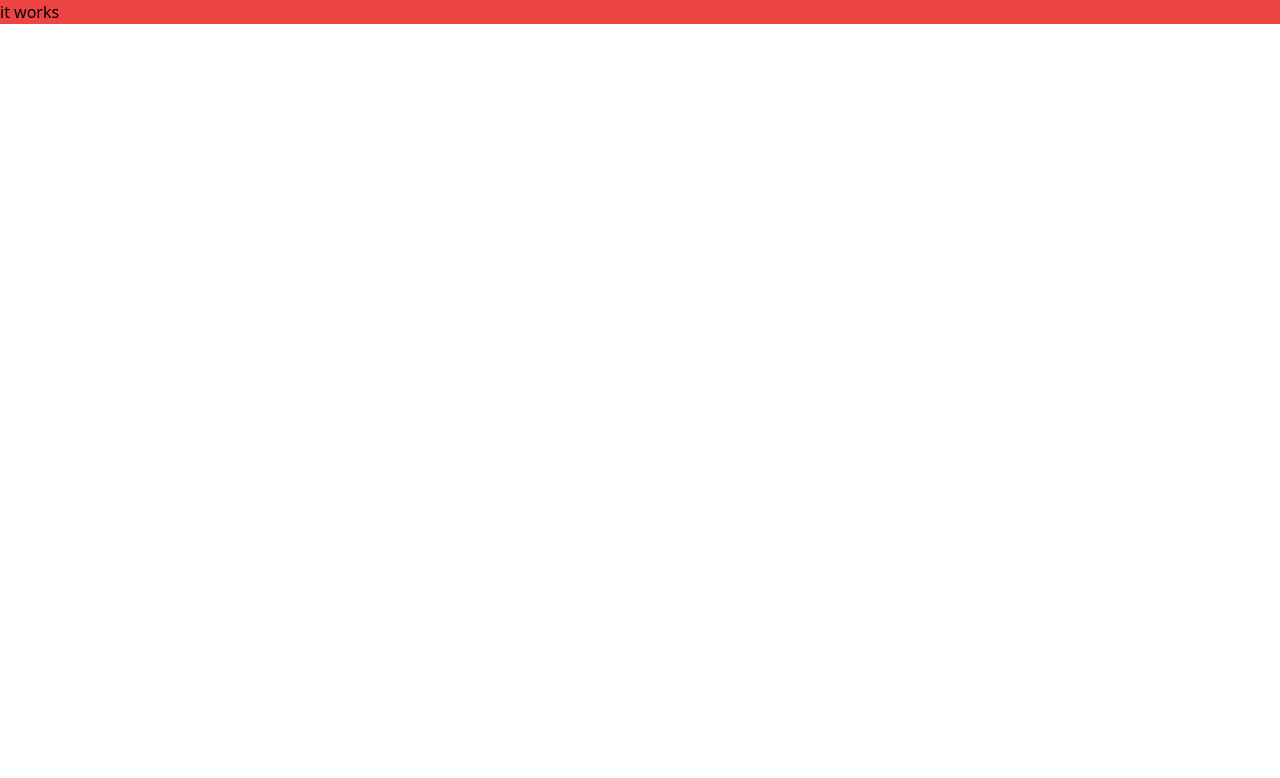
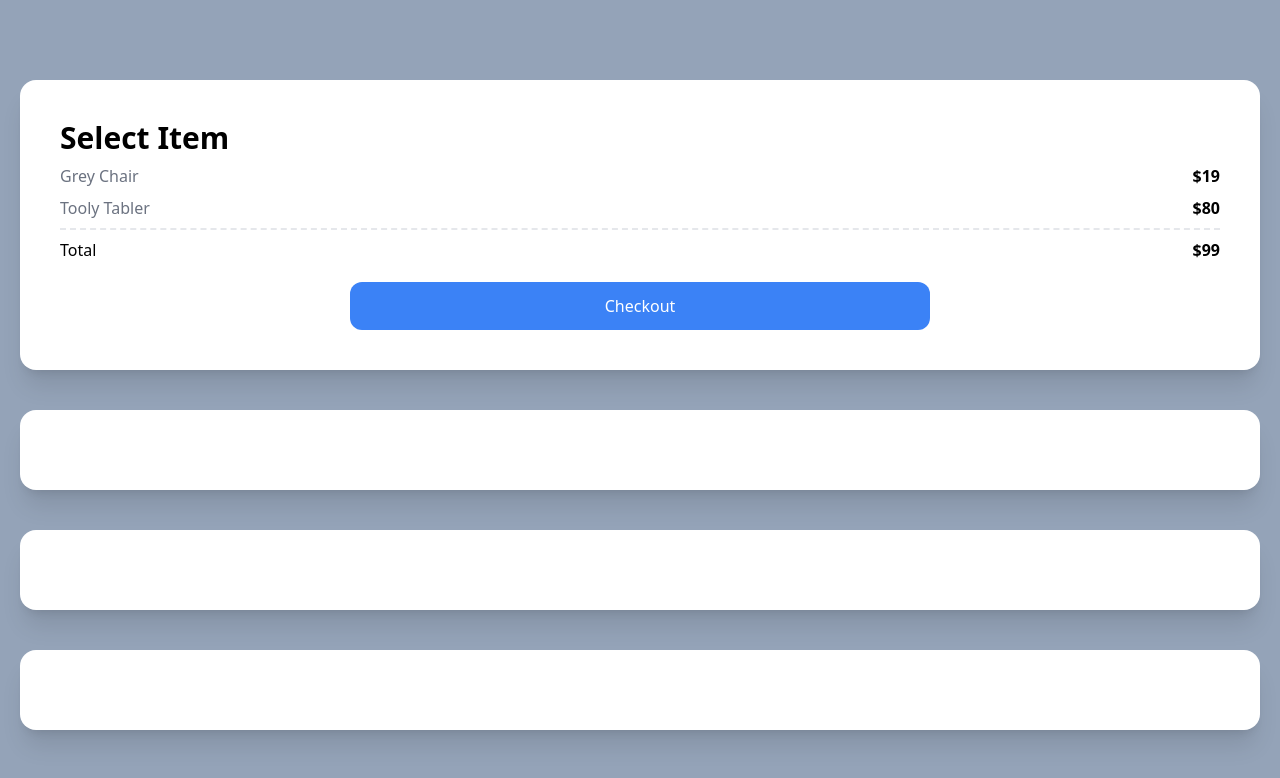
Before and after one commit to yn130/carrot-market, a Next.js app: page / in a window 1280 px wide. Shown: the top 778 px of the page. Built offline with nearby package versions, Linux system fonts and the light colour scheme.

Commit message:
2.1Test Frive part one

```diff
--- a/pages/index.tsx
+++ b/pages/index.tsx
@@ -1,19 +1,25 @@
-import Image from "next/image";
-import { Geist, Geist_Mono } from "next/font/google";
-
-const geistSans = Geist({
-  variable: "--font-geist-sans",
-  subsets: ["latin"],
-});
-
-const geistMono = Geist_Mono({
-  variable: "--font-geist-mono",
-  subsets: ["latin"],
-});
-
 export default function Home() {
-  return <div className="bg-red-500">
-    <h1 className="text-black">it works</h1>
-
-  </div>
+  return (
+    <div className="bg-slate-400 py-20 px-5 grid gap-10">
+      <div className="bg-white p-10 rounded-2xl shadow-xl">
+        <span className="font-semibold text-3xl">Select Item</span>
+        <div className="flex justify-between my-2">
+          <span className="text-gray-500">Grey Chair</span>
+          <span className="font-semibold">$19</span>
+        </div>
+        <div className="flex justify-between">
+          <span className="text-gray-500">Tooly Tabler</span>
+          <span className="font-semibold">$80</span>
+        </div>
+        <div className="flex justify-between mt-2 pt-2 border-t-2 border-dashed">
+          <span>Total</span>
+          <span className="font-semibold">$99</span>
+        </div>
+        <div className="mt-5 bg-blue-500 text-white p-3 text-center rounded-xl w-2/4 mx-auto">Checkout</div>
+      </div>
+      <div className="bg-white p-10 rounded-2xl shadow-xl"></div>
+      <div className="bg-white p-10 rounded-2xl shadow-xl"></div>
+      <div className="bg-white p-10 rounded-2xl shadow-xl"></div>
+    </div>
+  );
 }
```
